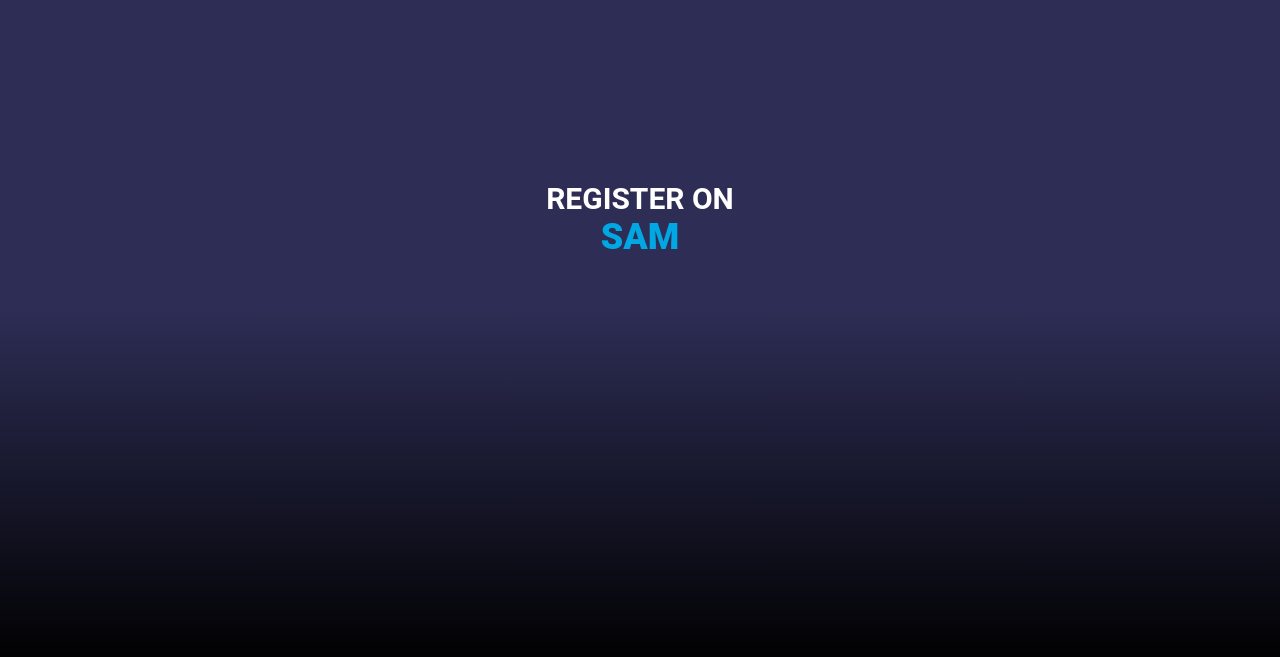
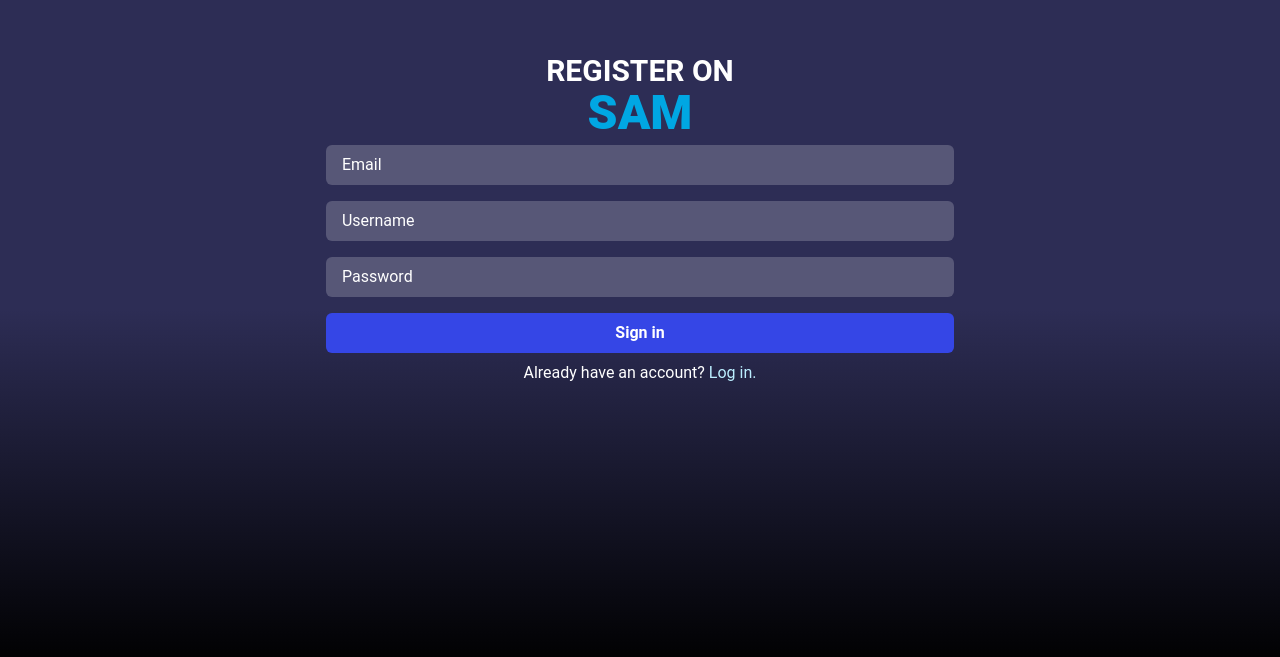
Before and after one commit to Juxnjo/mvpSenaSoft_Globant, a React (Vite) app in the folder frontend/: page /register in a window 1280 px wide. Shown: the part 131-788 px from the top of the page. Built offline with nearby package versions, Linux system fonts and the light colour scheme.

Commit message:
frontend registerForm OK

```diff
--- a/frontend/src/components/LoginForm/LoginFormComponent.jsx
+++ b/frontend/src/components/LoginForm/LoginFormComponent.jsx
@@ -9,7 +9,7 @@
 
                 <input type="password" className='w-3/4 bg-white bg-opacity-20 placeholder:text-white border- border-gray-200   px-4 py-2 rounded-md my-2' placeholder="Password" required />
 
-                <button type='submit' className='bg-semiDarkBlue w-3/4 hover:bg-semiLightBlue text-white font-semibold my-2 py-2 px-4 rounded-md'>Login</button>
+                <button type='submit' className='bg-semiDarkBlue w-3/4 hover:bg-semiLightBlue text-white font-semibold my-2 py-2 px-4 rounded-md'>Log in</button>
             </form>
             <div>
                 <p>Don't you have an account? <Link to='/register' className="text-lightBlue">Sign up.</Link></p>
--- a/frontend/src/components/RegisterForm/RegisterFormComponent.jsx
+++ b/frontend/src/components/RegisterForm/RegisterFormComponent.jsx
@@ -5,14 +5,16 @@
     return (
         <>
             <form action="">
-                <input type="text" className='w-3/4 bg-white bg-opacity-20 placeholder:text-white border- border-gray-200   px-4 py-2 rounded-md my-2  ' placeholder="Username" required />
+                <input type="email" className='w-3/4 bg-white bg-opacity-20 placeholder:text-white border- border-gray-200 px-4 py-2 rounded-md my-2  ' placeholder="Email" required />
 
-                <input type="password" className='w-3/4 bg-white bg-opacity-20 placeholder:text-white border- border-gray-200   px-4 py-2 rounded-md my-2' placeholder="Password" required />
+                <input type="text" className='w-3/4 bg-white bg-opacity-20 placeholder:text-white border- border-gray-200 px-4 py-2 rounded-md my-2  ' placeholder="Username" required />
 
-                <button type='submit' className='bg-semiDarkBlue w-3/4 hover:bg-semiLightBlue text-white font-semibold my-2 py-2 px-4 rounded-md'>Login</button>
+                <input type="password" className='w-3/4 bg-white bg-opacity-20 placeholder:text-white border- border-gray-200 px-4 py-2 rounded-md my-2' placeholder="Password" required />
+
+                <button type='submit' className='bg-semiDarkBlue w-3/4 hover:bg-semiLightBlue text-white font-semibold my-2 py-2 px-4 rounded-md'>Sign in</button>
             </form>
             <div>
-                <p>Don't you have an account? <Link to='/login' className="text-lightBlue">Sign up.</Link></p>
+                <p>Already have an account? <Link to='/' className="text-lightBlue">Log in.</Link></p>
             </div>
         </>
     )
--- a/frontend/src/pages/LoginPage.jsx
+++ b/frontend/src/pages/LoginPage.jsx
@@ -6,7 +6,7 @@
     <div className="flex h-[calc(100vh-100px)] items-center justify-center text-center">
       <div className="font-Roboto text-white">
         <h1 className="text-3xl font-semibold ">WELCOME TO </h1>
-        <h1 className="text-4xl text-semiLightBlue font-extrabold ">SAM</h1>
+        <h1 className="text-5xl text-semiLightBlue font-extrabold ">SAM</h1>
         <div className="">
         <LoginFormComponent />
         </div>
--- a/frontend/src/pages/RegisterPage.jsx
+++ b/frontend/src/pages/RegisterPage.jsx
@@ -1,13 +1,13 @@
-import {  } from "";
+import { RegisterFormComponent } from "../components/RegisterForm/RegisterFormComponent";
 
 export const RegisterPage = () => {
   return (
     <div className="flex h-[calc(100vh-100px)] items-center justify-center text-center">
       <div className="font-Roboto text-white">
         <h1 className="text-3xl font-semibold ">REGISTER ON </h1>
-        <h1 className="text-4xl text-semiLightBlue font-extrabold ">SAM</h1>
+        <h1 className="text-5xl text-semiLightBlue font-extrabold ">SAM</h1>
         <div className="">
-
+          <RegisterFormComponent/>
         </div>
       </div>
 
```
